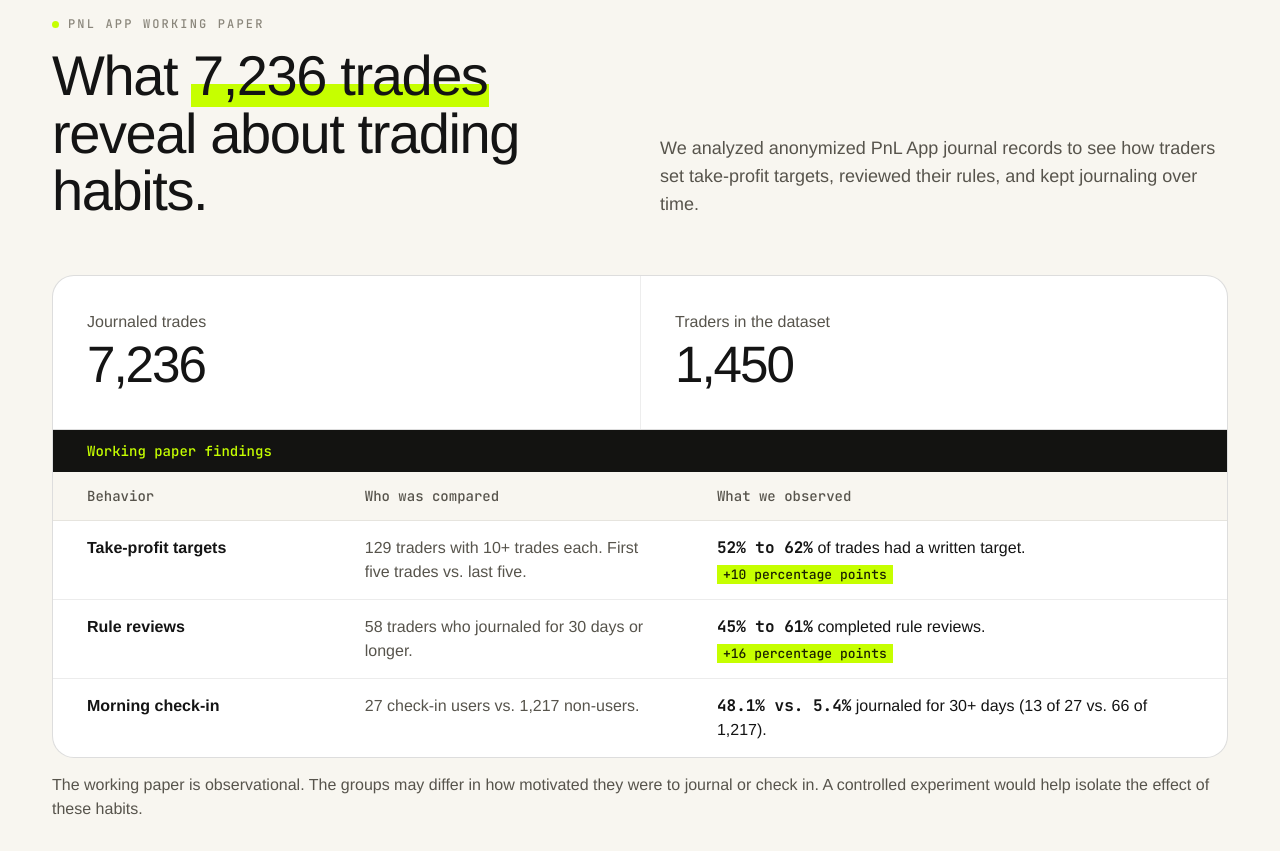
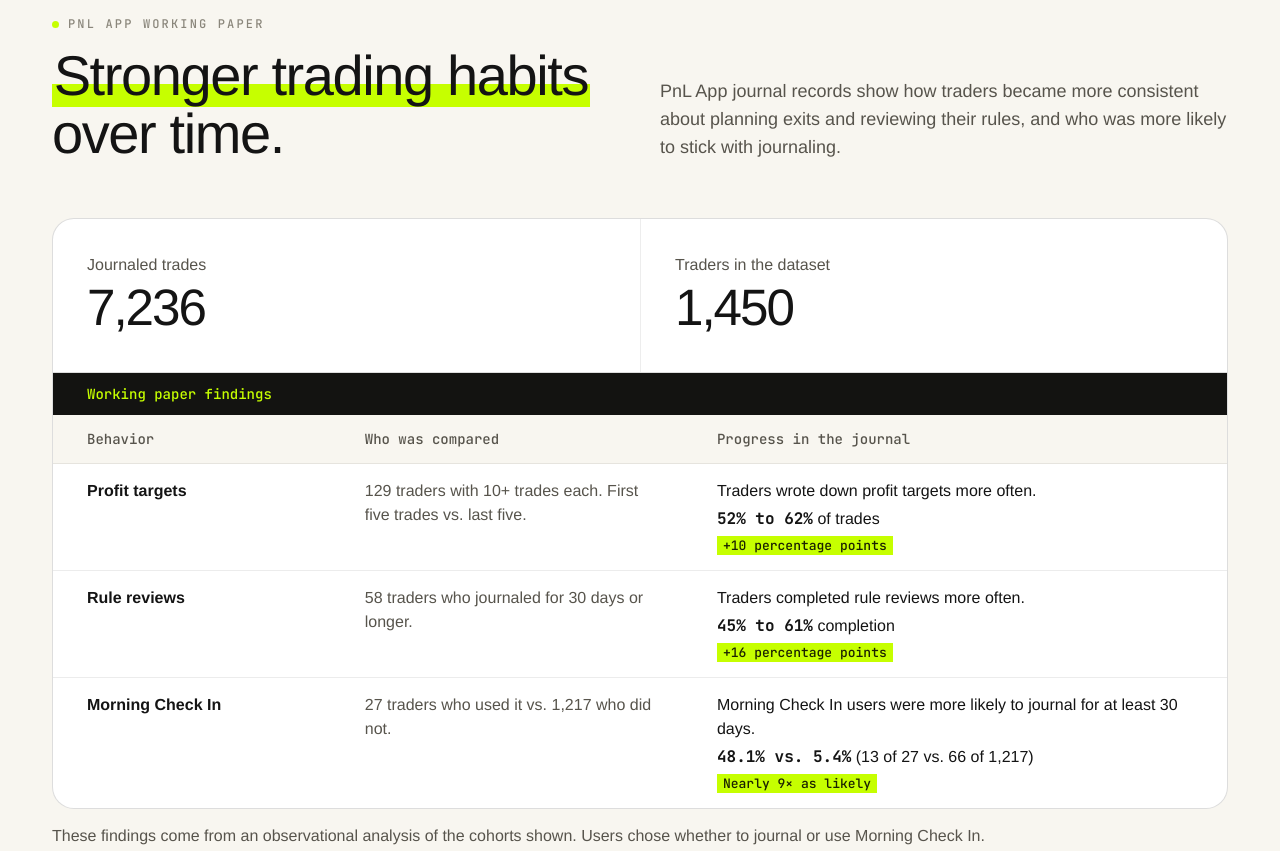
Before and after one commit to pnlapp/Website, a plain HTML site: page index.html in a window 1280 px wide. Shown: the part 5960-6811 px from the top of the page. Drawn offline with Linux system fonts and the light colour scheme; a web font is replaced by a local one.

Commit message:
Highlight trading habit progress and simplify marquee dots

```diff
--- a/index.html
+++ b/index.html
@@ -335,7 +335,6 @@
   .marq__track{display:inline-flex;gap:0;animation:scroll 34s linear infinite;will-change:transform}
   .marq span{font-size:26px;font-weight:500;letter-spacing:-.02em;padding:0 26px;display:inline-flex;align-items:center;gap:26px}
   .marq span::after{content:"";width:9px;height:9px;border-radius:50%;background:var(--lime)}
-  .marq em{font-style:normal;color:var(--ink-faint)}
   @keyframes scroll{to{transform:translateX(-50%)}}
 
   /* ---------- ARCHETYPES ---------- */
@@ -777,6 +776,11 @@
   white-space: nowrap;
 }
 
+.paper-findings__finding {
+  display: block;
+  margin-bottom: 4px;
+}
+
 .paper-findings__delta {
   display: block;
   width: fit-content;
@@ -1108,8 +1112,8 @@
 <!-- MARQUEE -->
 <div class="marq" aria-hidden="true">
   <div class="marq__track">
-    <span>Control your mind <em>·</em></span><span>Stop unconscious mistakes <em>·</em></span><span>Mindful trading <em>·</em></span><span>Grow together <em>·</em></span>
-    <span>Control your mind <em>·</em></span><span>Stop unconscious mistakes <em>·</em></span><span>Mindful trading <em>·</em></span><span>Grow together <em>·</em></span>
+    <span>Control your mind</span><span>Stop unconscious mistakes</span><span>Mindful trading</span><span>Grow together</span>
+    <span>Control your mind</span><span>Stop unconscious mistakes</span><span>Mindful trading</span><span>Grow together</span>
   </div>
 </div>
 
@@ -1180,9 +1184,9 @@
     <div class="sec__head">
       <div>
         <div class="eyebrow">PnL App working paper</div>
-        <h2 id="paper-title">What <span class="u">7,236 trades</span> reveal about trading habits.</h2>
-      </div>
-      <p class="sec__lead paper-findings__intro">We analyzed anonymized PnL App journal records to see how traders set take-profit targets, reviewed their rules, and kept journaling over time.</p>
+        <h2 id="paper-title"><span class="u">Stronger trading habits</span> over time.</h2>
+      </div>
+      <p class="sec__lead paper-findings__intro">PnL App journal records show how traders became more consistent about planning exits and reviewing their rules, and who was more likely to stick with journaling.</p>
     </div>
     <dl class="paper-findings__sample" aria-label="Full study sample">
       <div><dt>Journaled trades</dt><dd>7,236</dd></div>
@@ -1192,28 +1196,28 @@
       <table aria-describedby="paper-limitations">
         <caption>Working paper findings</caption>
         <thead>
-          <tr><th scope="col">Behavior</th><th scope="col">Who was compared</th><th scope="col">What we observed</th></tr>
+          <tr><th scope="col">Behavior</th><th scope="col">Who was compared</th><th scope="col">Progress in the journal</th></tr>
         </thead>
         <tbody>
           <tr>
-            <th scope="row">Take-profit targets</th>
+            <th scope="row">Profit targets</th>
             <td>129 traders with 10+ trades each. First five trades vs. last five.</td>
-            <td><strong class="paper-findings__value">52% to 62%</strong> of trades had a written target.<span class="paper-findings__delta">+10 percentage points</span></td>
+            <td><span class="paper-findings__finding">Traders wrote down profit targets more often.</span><strong class="paper-findings__value">52% to 62%</strong> of trades<span class="paper-findings__delta">+10 percentage points</span></td>
           </tr>
           <tr>
             <th scope="row">Rule reviews</th>
             <td>58 traders who journaled for 30 days or longer.</td>
-            <td><strong class="paper-findings__value">45% to 61%</strong> completed rule reviews.<span class="paper-findings__delta">+16 percentage points</span></td>
+            <td><span class="paper-findings__finding">Traders completed rule reviews more often.</span><strong class="paper-findings__value">45% to 61%</strong> completion<span class="paper-findings__delta">+16 percentage points</span></td>
           </tr>
           <tr>
-            <th scope="row">Morning check-in</th>
-            <td>27 check-in users vs. 1,217 non-users.</td>
-            <td><strong class="paper-findings__value">48.1% vs. 5.4%</strong> journaled for 30+ days (13 of 27 vs. 66 of 1,217).</td>
+            <th scope="row">Morning Check In</th>
+            <td>27 traders who used it vs. 1,217 who did not.</td>
+            <td><span class="paper-findings__finding">Morning Check In users were more likely to journal for at least 30 days.</span><strong class="paper-findings__value">48.1% vs. 5.4%</strong> (13 of 27 vs. 66 of 1,217)<span class="paper-findings__delta">Nearly 9× as likely</span></td>
           </tr>
         </tbody>
       </table>
     </div>
-    <p class="paper-findings__note" id="paper-limitations">The working paper is observational. The groups may differ in how motivated they were to journal or check in. A controlled experiment would help isolate the effect of these habits.</p>
+    <p class="paper-findings__note" id="paper-limitations">These findings come from an observational analysis of the cohorts shown. Users chose whether to journal or use Morning Check In.</p>
   </div>
 </section>
 
```
